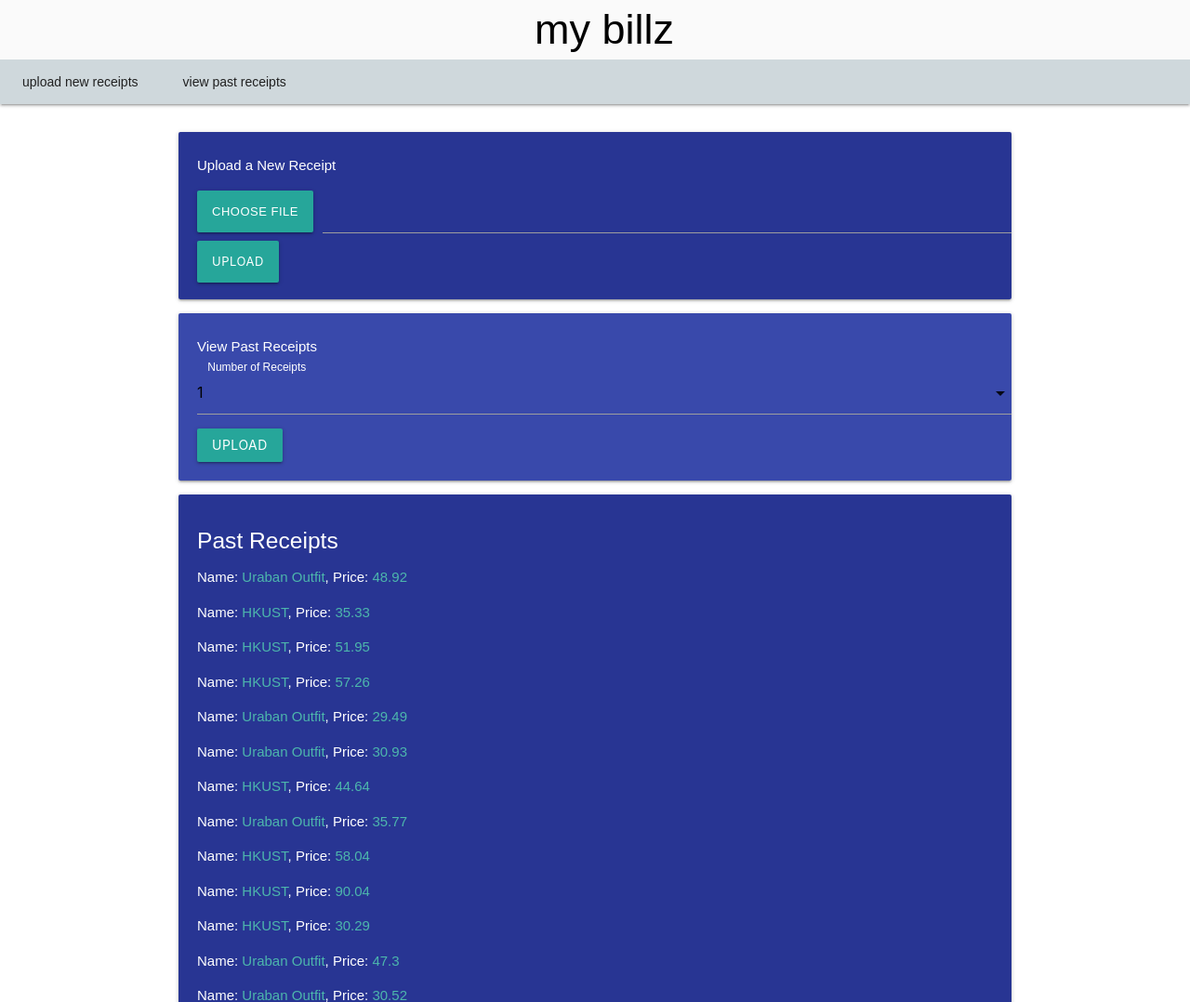
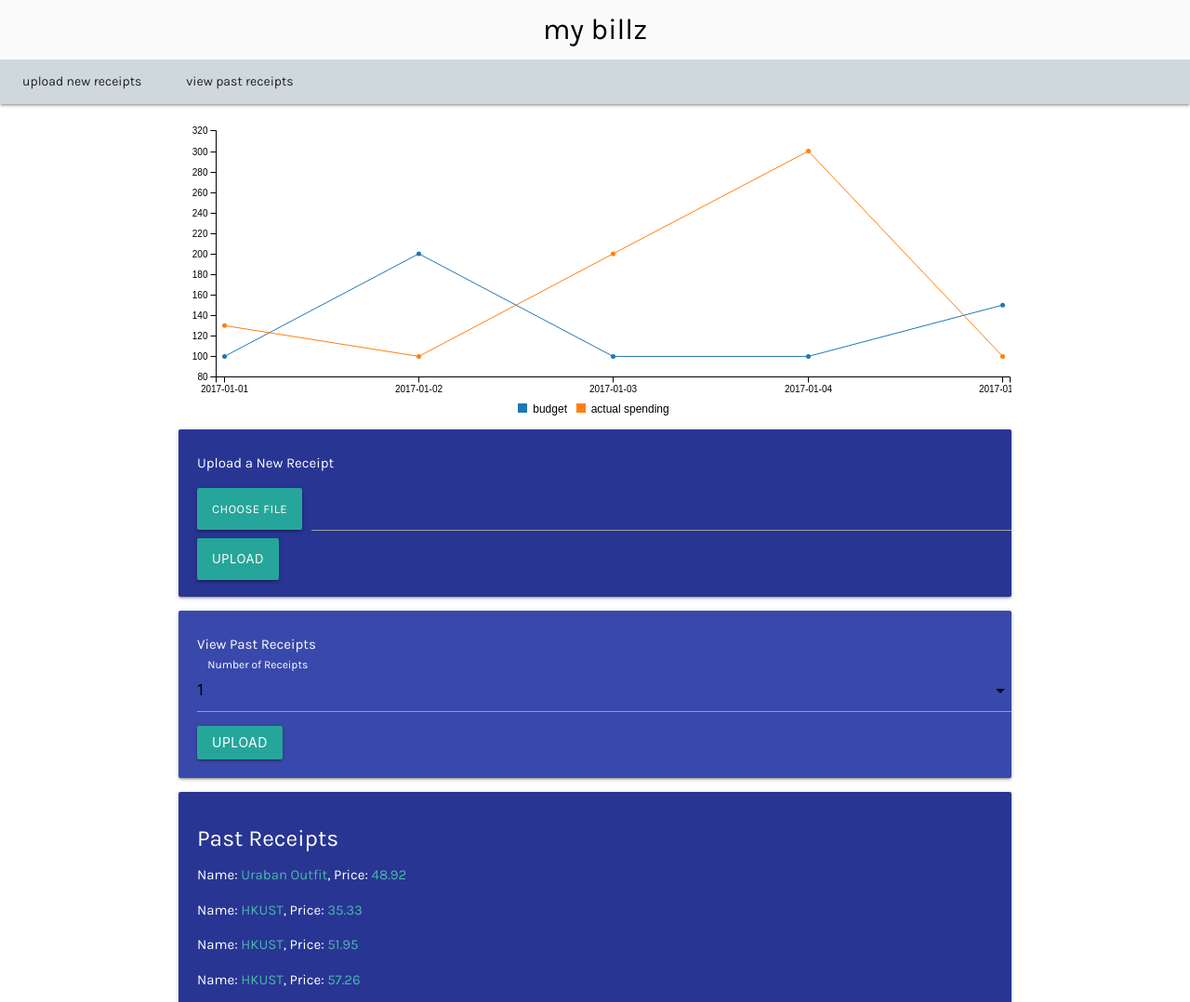
Before and after one commit to jessieliu1/hackust, a Flask app: page / in a window 1280 px wide. Shown: the top 1078 px of the page at 93% size. Run offline with Flask 2, Linux system fonts and the light colour scheme; data comes from the database, SQL or seed files in the repository; style sheets or scripts are compiled from the project's sources; some web fonts are replaced.

Commit message:
more styling:

```diff
--- a/hackust/static/css/styles.css
+++ b/hackust/static/css/styles.css
@@ -6,11 +6,16 @@ body {
 }
 
 nav {
+    font-family: 'Karla', sans-serif;
     height: 64px;
     line-height: 64px;
 }
 
-nav .brand-logo {
+.nav .nav-extended {
+    font-family: 'Karla', sans-serif;
+}
+
+.nav .brand-logo {
     font-family: 'Karla', sans-serif;
     font-size: 300%;
     color: #212121;
--- a/hackust/templates/index.html
+++ b/hackust/templates/index.html
@@ -2,15 +2,14 @@
     <head>
         <meta charset="utf-8">
         <link rel="stylesheet" href="https://cdnjs.cloudflare.com/ajax/libs/materialize/1.0.0-beta/css/materialize.min.css">
+        <link href="https://fonts.googleapis.com/css?family=Karla" rel="stylesheet">
+        <link href="static/css/c3.css" rel = "stylesheet">
         <link rel="stylesheet" href="static/css/styles.css">
-        <link href="https://fonts.googleapis.com/
-        css?family=Karla:400,400i,700,700i|Lato:400,400i,700|Montserrat:400,600,700,800" rel="stylesheet">
         <script src="https://ajax.googleapis.com/ajax/libs/jquery/3.3.1/jquery.min.js"></script>
         <script src="https://cdnjs.cloudflare.com/ajax/libs/materialize/1.0.0-beta/js/materialize.min.js"></script>
         <script src="static/js/materialize-settings.js" type="text/javascript" charset="utf-8"></script>
         <title>Receiption</title>
 
-		<link href="static/css/c3.css" rel = "stylesheet">
 		<script src="{{url_for('static', filename='js/d3.min.js')}}" charset = "utf-8"></script>
 		<script src="{{url_for('static',filename='js/c3.min.js')}}"></script>
 
@@ -31,6 +30,30 @@
 
         </nav>
         <br />
+            <div class = "container">
+                <div id="chart"></div>
+                    <script>
+                    var chart = c3.generate({
+                        data: {
+                            x: 'x',
+                    //        xFormat: '%Y%m%d', // 'xFormat' can be used as custom format of 'x'
+                            columns: [
+                                ['x', '2017-01-01', '2017-01-02', '2017-01-03', '2017-01-04', '2017-01-05'],
+                                ['budget', 100, 200, 100, 100, 150, 250],
+                                ['actual spending', 130, 100, 200, 300, 100, 350]
+                            ]
+                        },
+                        axis: {
+                            x: {
+                                type: 'timeseries',
+                                tick: {
+                                    format: '%Y-%m-%d'
+                                }
+                            }
+                        }
+                    });
+                    </script>
+            </div>
             <div class="container">
                 <div id="receipts-upload-card" class="card indigo darken-3">
                     <p>Upload a New Receipt</p>
@@ -76,17 +99,7 @@
 
 
 
-	<div id="chart"></div>
-	<script>
-	var chart = c3.generate({
-                data: {
-                        columns: [
-                                ['data1', 30, 200, 100, 400, 150, 250],
-                                ['data2', 50, 20, 10, 40, 15, 25]
-                        ]
-                }
-        });
-	</script>
+
 
 
 
```
